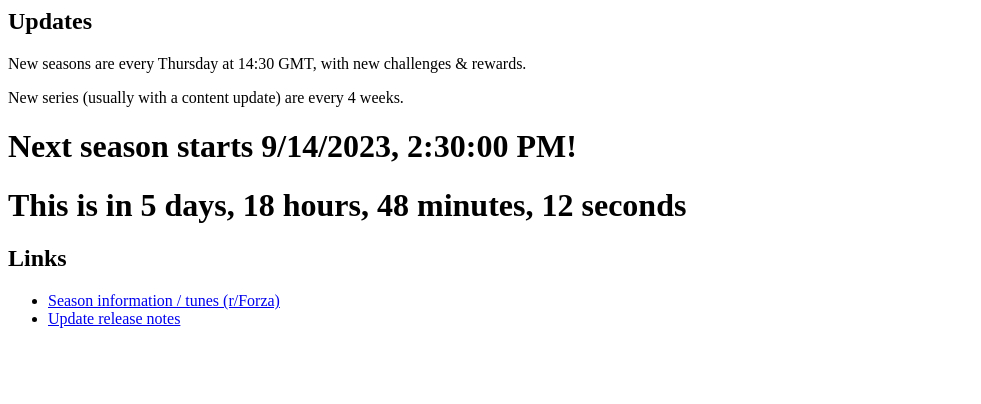
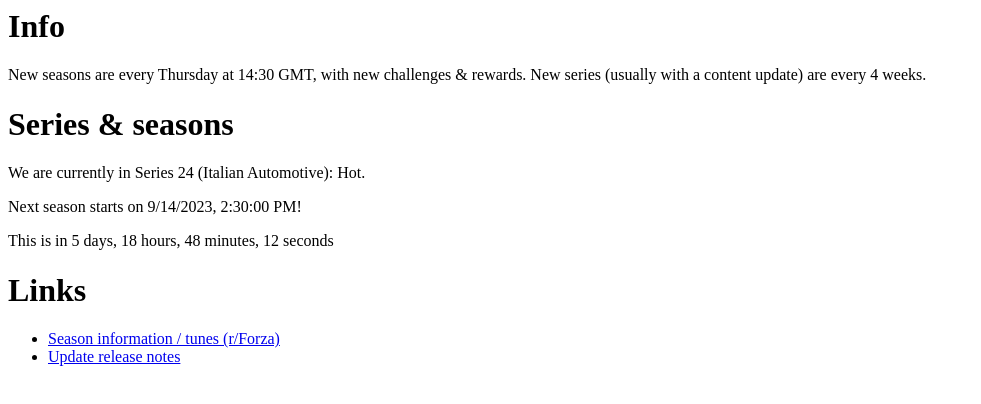
Before and after one commit to JakeSteam/ForzaUpdate, a plain HTML site: page index.html in a window 1280 px wide. Shown: the whole page, without its empty margins (0-981 px from the left). Drawn offline with Linux system fonts and the light colour scheme.

Commit message:
Adds displaying series and season info

```diff
--- a/index.html
+++ b/index.html
@@ -4,14 +4,15 @@
 </head>
 
 <body>
-    <h2>Updates</h2>
-    <p>New seasons are every Thursday at 14:30 GMT, with new challenges & rewards.</p>
-    <p>New series (usually with a content update) are every 4 weeks.</p>
+    <h1>Info</h1>
+    <p>New seasons are every Thursday at 14:30 GMT, with new challenges & rewards. New series (usually with a content update) are every 4 weeks.</p>
 
-    <h1>Next season starts <span id="next"></span>!</h1>
-    <h1>This is in <span id="countdown"></span></h1>
+    <h1>Series & seasons</h1>
+    <p>We are currently in Series <span id="series"></span> (<span id="series-name"></span>): <span id="season"></span>.</p>
+    <p>Next season starts on <span id="next"></span>!</p>
+    <p>This is in <span id="countdown"></span></p>
 
-    <h2>Links</h2>
+    <h1>Links</h2>
 
     <ul>
         <li><a href="https://www.reddit.com/r/forza/about/sticky?num=1">Season information / tunes (r/Forza)</a></li>
--- a/js/timer.js
+++ b/js/timer.js
@@ -1,13 +1,48 @@
+var firstSeriesStart = new Date(2021, 10, 11, 14, 30, 0);
 var end = getNextThursday();
 var _second = 1000;
 var _minute = _second * 60;
 var _hour = _minute * 60;
 var _day = _hour * 24;
+var seasons = [
+    "Wet",
+    "Storm",
+    "Dry",
+    "Hot"
+];
+var seriesNames = [
+    "Welcome Week",
+    "Welcome to Mexico",
+    "Holiday Special",
+    "Happy New Year",
+    "Horizon World Cup",
+    "Horizon Rush Takeover",
+    "Horizon Customs",
+    "Cinco de Mayo",
+    "German Automotive Excellence",
+    "Hot Wheels",
+    "Extreme E",
+    "Rami's Racing History",
+    "Horizon Road Trip",
+    "Horizon 10-Year Anniversary",
+    "Donut Media",
+    "Horizon Holidays",
+    "#FORDzathon",
+    "Japanese Automotive",
+    "Horizon Wilds Takeover",
+    "Midnights at Horizon",
+    "High Performance",
+    "Explore the Horizon",
+    "Upgrade Heroes",
+    "Summer Party",
+    "Italian Automotive"
+];
 window.onload = pageLoaded;
 
 function pageLoaded() {
     showRemaining();
     setInterval(showRemaining, 1000);
+    getSeriesAndSeason();
 }
 
 // https://stackoverflow.com/a/65869347/608312
@@ -32,3 +67,19 @@ function showRemaining() {
     document.getElementById('countdown').innerHTML += minutes + ' minutes, ';
     document.getElementById('countdown').innerHTML += seconds + ' seconds';
 }
+
+// Reference: https://forza.fandom.com/wiki/Forza_Horizon_5/Festival_Playlist
+function getSeriesAndSeason(date = new Date()) {
+    var totalWeeks = weeksBetween(firstSeriesStart, date);
+    var currentSeries = Math.ceil(totalWeeks / 4);
+    var remainder = (totalWeeks - 1) % 4;
+    document.getElementById('series').innerHTML = currentSeries;
+    document.getElementById('series-name').innerHTML = seriesNames[currentSeries];
+    document.getElementById('season').innerHTML = seasons[remainder];
+    //console.log("Weeks: " + totalWeeks + ". " + date.toString() + ": Series " + currentSeries + " Week " + remainder + " Season " + seasons[remainder]);
+}
+
+// https://stackoverflow.com/a/22859920/608312
+function weeksBetween(d1, d2) {
+    return Math.ceil((d2 - d1) / (7 * 24 * 60 * 60 * 1000));
+}
```
